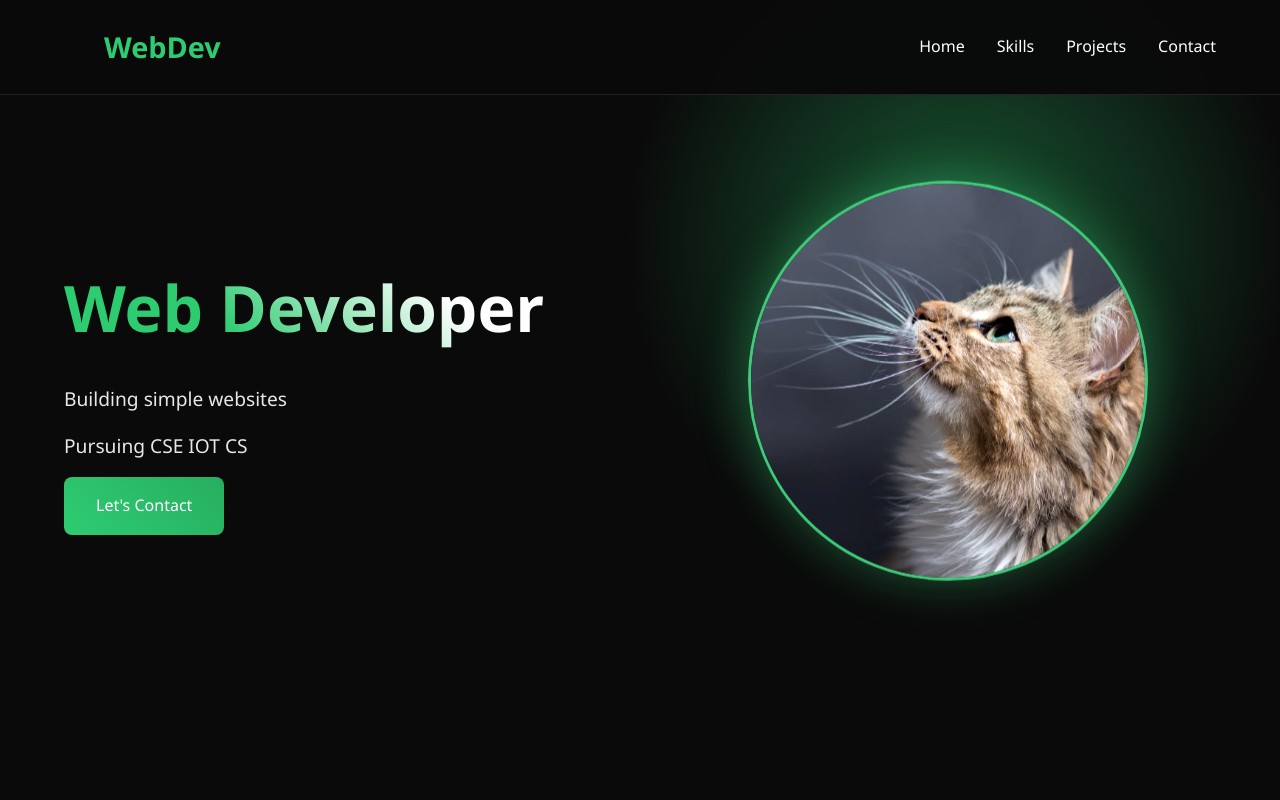
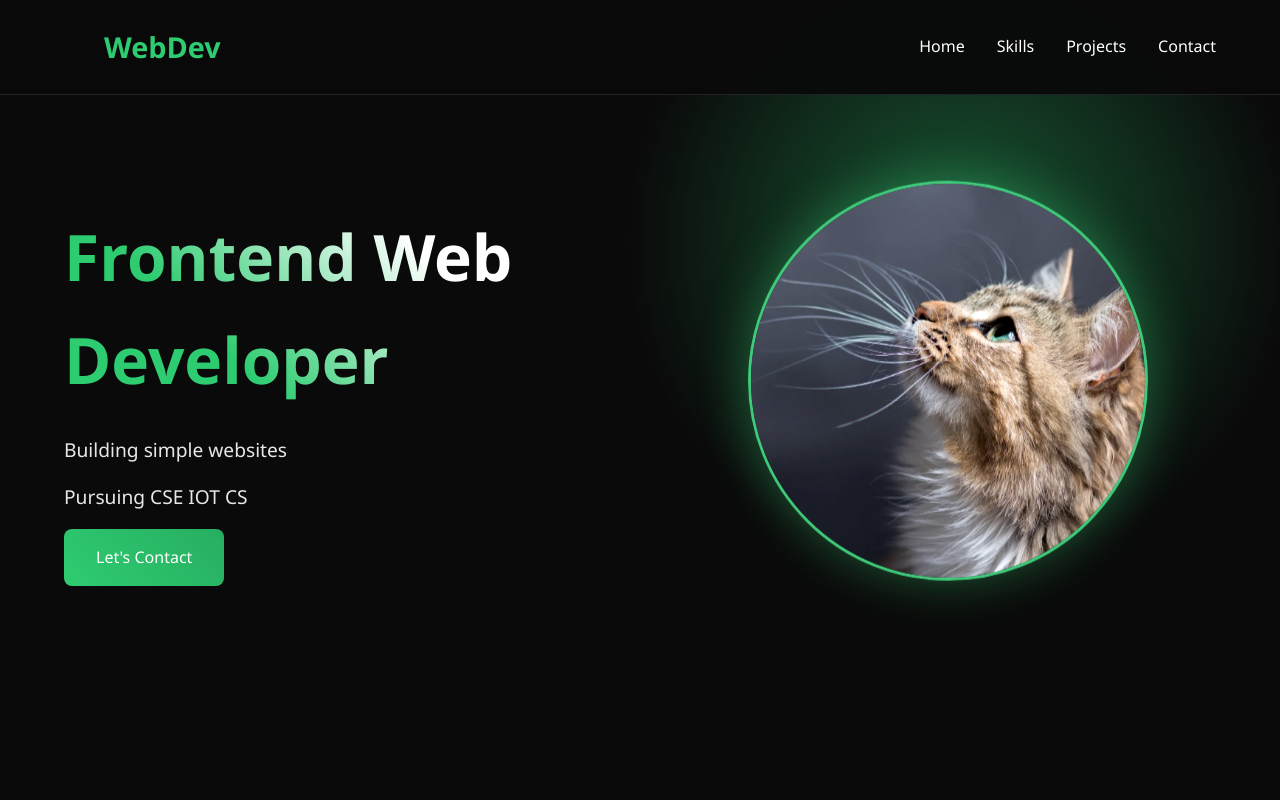
Before and after one commit to shreetama09/experiment, a plain HTML site: page index.html in a window 1280 px wide. Shown: the top 800 px of the page. Drawn offline with Linux system fonts and the light colour scheme; a script that the page names is missing.

Commit message:
Update index.html
updated text

```diff
--- a/index.html
+++ b/index.html
@@ -23,7 +23,7 @@
     <!--hero section-->
     <section id="home" class="hero">
         <div class="hero-content">
-            <h1>Web Developer</h1>
+            <h1>Frontend Web Developer</h1>
             <p>Building simple websites</p>
             <p class="highlight">Pursuing CSE IOT CS</p>
             <a href="#contact" class="cta-button">Let's Contact</a>
```
